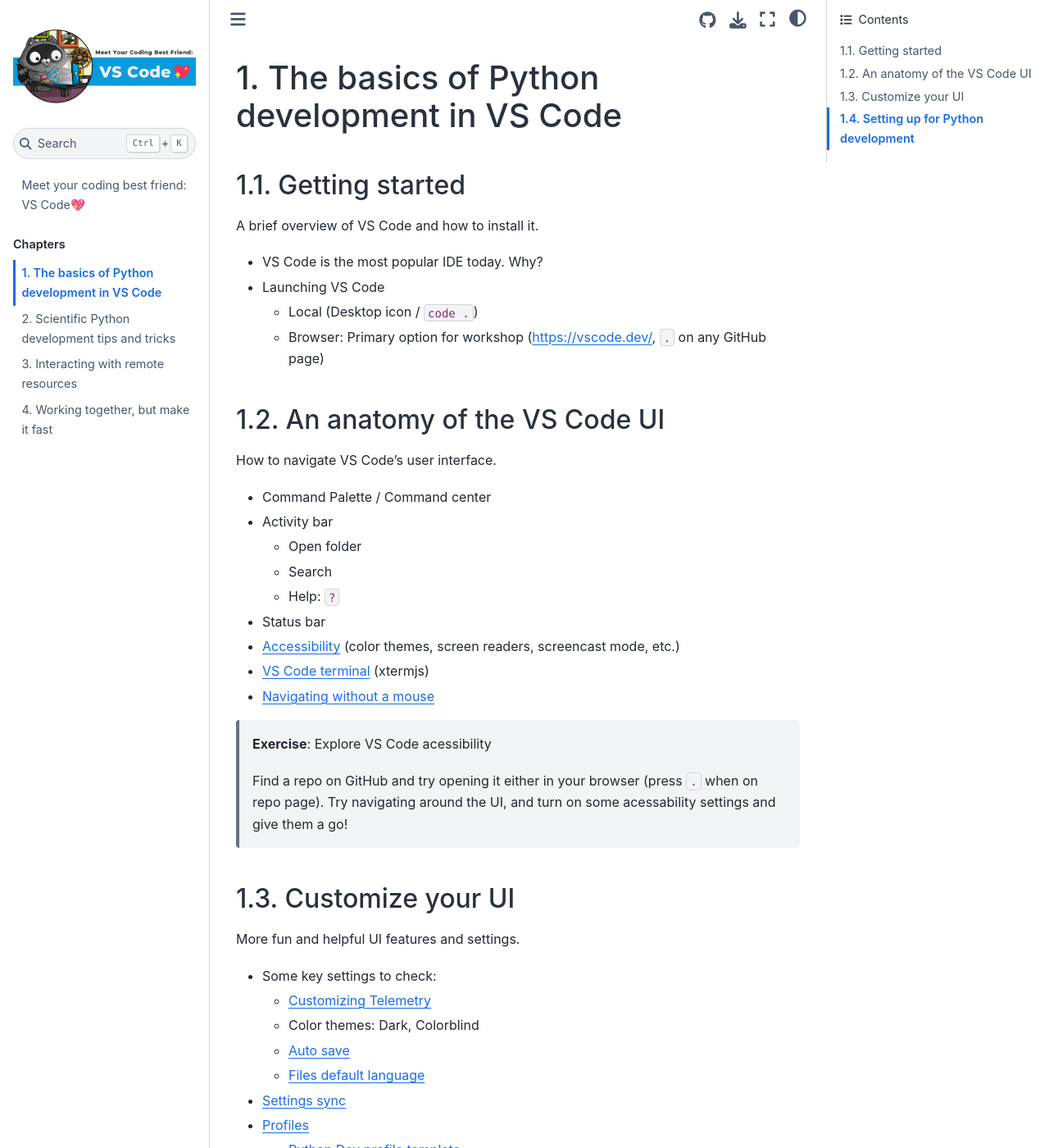
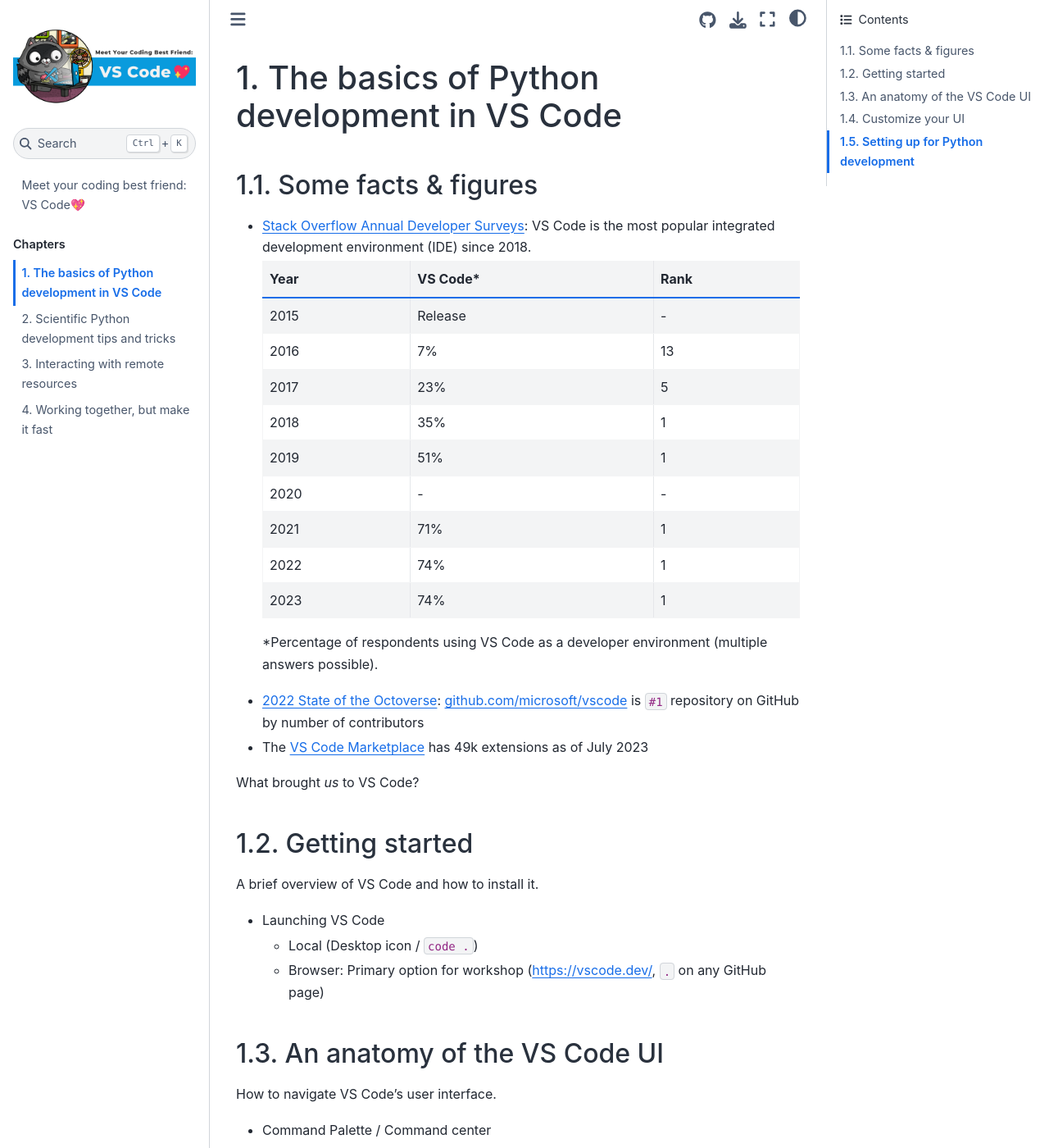
Before and after one commit to crazy4pi314/scipy-vscode-tutorial, a Jupyter Book: the page built from 1-basics.md, in a window 1280 px wide and 1400 px high. Shown: the whole window at 82% size. Built offline with Jupyter Book 1.0.4 settings and Sphinx 7.4.7 and the Sphinx Book theme 1.1.4, drawn with Linux system fonts in a browser that asks for light colours.

Commit message:
add vscode stats (#31)

```diff
--- a/1-basics.md
+++ b/1-basics.md
@@ -1,10 +1,33 @@
 # The basics of Python development in VS Code
+
+## Some facts & figures
+
+- [Stack Overflow Annual Developer Surveys](https://insights.stackoverflow.com/survey): VS Code is the most popular integrated development environment (IDE) since 2018.
+
+  | Year | VS Code* | Rank |
+  |------|----------|------|
+  | 2015 | Release  | -    |
+  | 2016 | 7%       | 13   |
+  | 2017 | 23%      | 5    |
+  | 2018 | 35%      | 1    |
+  | 2019 | 51%      | 1    |
+  | 2020 | -        | -    |
+  | 2021 | 71%      | 1    |
+  | 2022 | 74%      | 1    |
+  | 2023 | 74%      | 1    |
+
+  *Percentage of respondents using VS Code as a developer environment (multiple answers possible).
+
+- [2022 State of the Octoverse](https://octoverse.github.com/2022/state-of-open-source): [github.com/microsoft/vscode](https://github.com/microsoft/vscode) is `#1` repository on GitHub by number of contributors
+- The [VS Code Marketplace](https://marketplace.visualstudio.com/search?target=VSCode&category=All%20categories&sortBy=Installs) has 49k extensions as of July 2023
+
+What brought _us_ to VS Code?
 
 ## Getting started
 
 A brief overview of VS Code and how to install it.
 
-- VS Code is the most popular IDE today. Why?
+
 - Launching VS Code
   - Local (Desktop icon / `code .`)
   - Browser: Primary option for workshop (https://vscode.dev/, `.` on any GitHub page)
```
